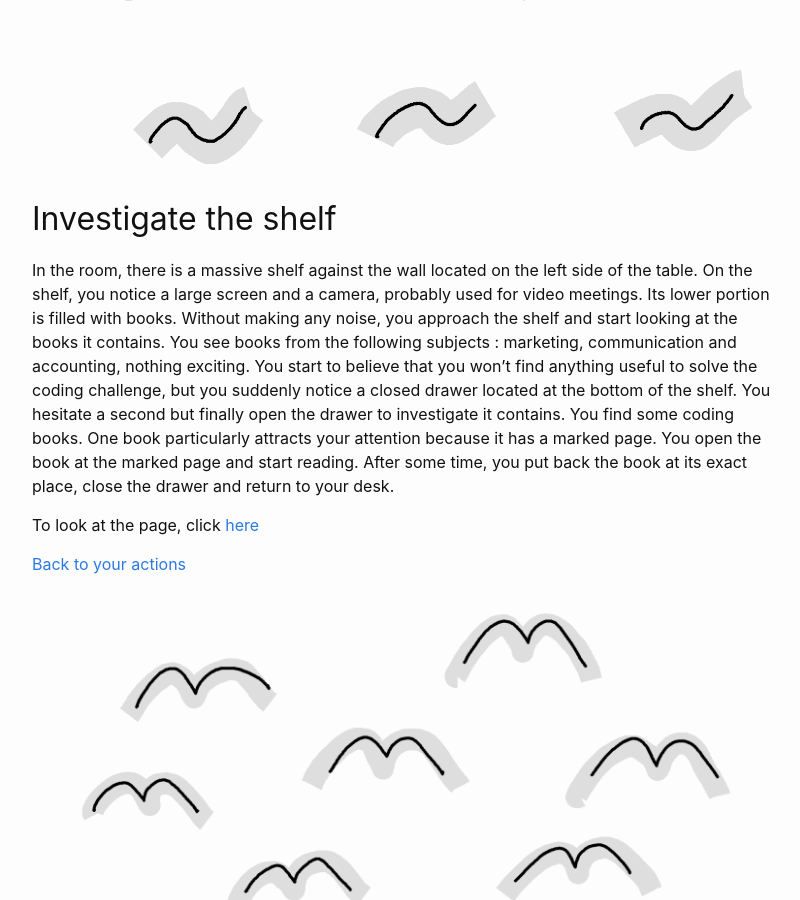
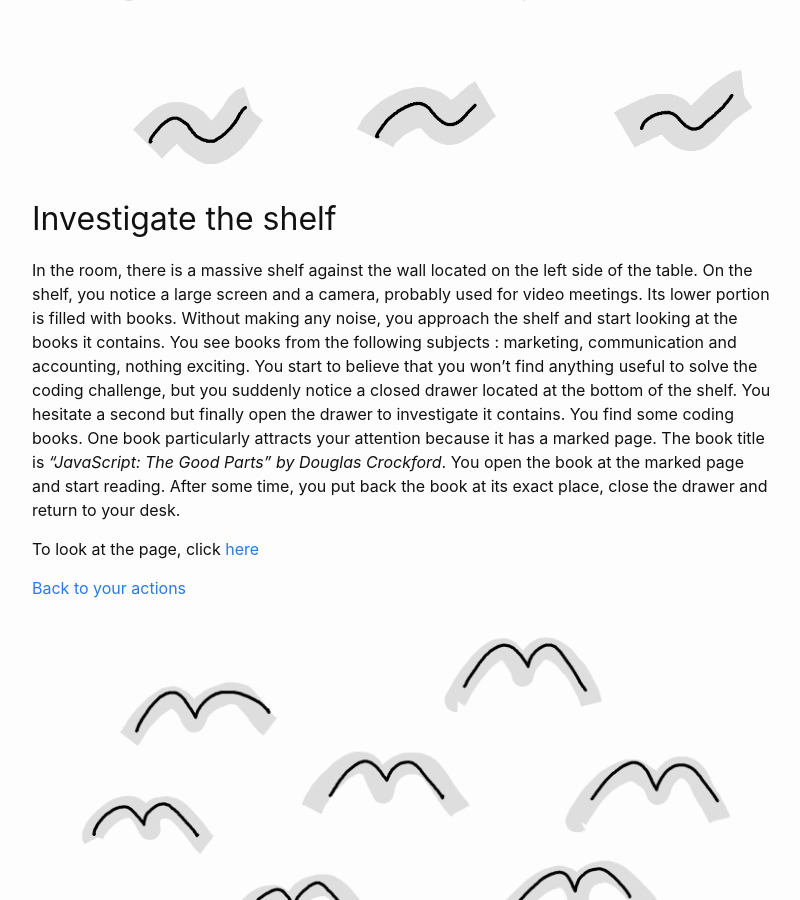
Before and after one commit to assadnavi/assadnavi.github.io, a Jekyll site: the page built from _posts/2023-11-23-interview-preparation-simpleos-3.md, in a window 1280 px wide and 900 px high, scrolled down 3481 px. Shown: the whole window, without its empty margins (238-1038 px from the left). Built offline with Jekyll 4.4.1, drawn with Linux system fonts in a browser that asks for light colours.

Commit message:
added book title JavaScript the good parts

```diff
--- a/_posts/2023-11-23-interview-preparation-simpleos-3.md
+++ b/_posts/2023-11-23-interview-preparation-simpleos-3.md
@@ -86,7 +86,7 @@ Given a folder **f** and a string **s**, write a JavaScript function **search(f,
 
 ## Investigate the shelf
 
-In the room, there is a massive shelf against the wall located on the left side of the table. On the shelf, you notice a large screen and a camera, probably used for video meetings. Its lower portion is filled with books. Without making any noise, you approach the shelf and start looking at the books it contains. You see books from the following subjects : marketing, communication and accounting, nothing exciting. You start to believe that you won't find anything useful to solve the coding challenge, but you suddenly notice a closed drawer located at the bottom of the shelf. You hesitate a second but finally open the drawer to investigate it contains. You find some coding books. One book particularly attracts your attention because it has a marked page. You open the book at the marked page and start reading. After some time, you put back the book at its exact place, close the drawer and return to your desk.
+In the room, there is a massive shelf against the wall located on the left side of the table. On the shelf, you notice a large screen and a camera, probably used for video meetings. Its lower portion is filled with books. Without making any noise, you approach the shelf and start looking at the books it contains. You see books from the following subjects : marketing, communication and accounting, nothing exciting. You start to believe that you won't find anything useful to solve the coding challenge, but you suddenly notice a closed drawer located at the bottom of the shelf. You hesitate a second but finally open the drawer to investigate it contains. You find some coding books. One book particularly attracts your attention because it has a marked page. The book title is *"JavaScript: The Good Parts" by Douglas Crockford*. You open the book at the marked page and start reading. After some time, you put back the book at its exact place, close the drawer and return to your desk.
 
 To look at the page, click <a href="/assets/recursion.pdf">here</a>
 
```
